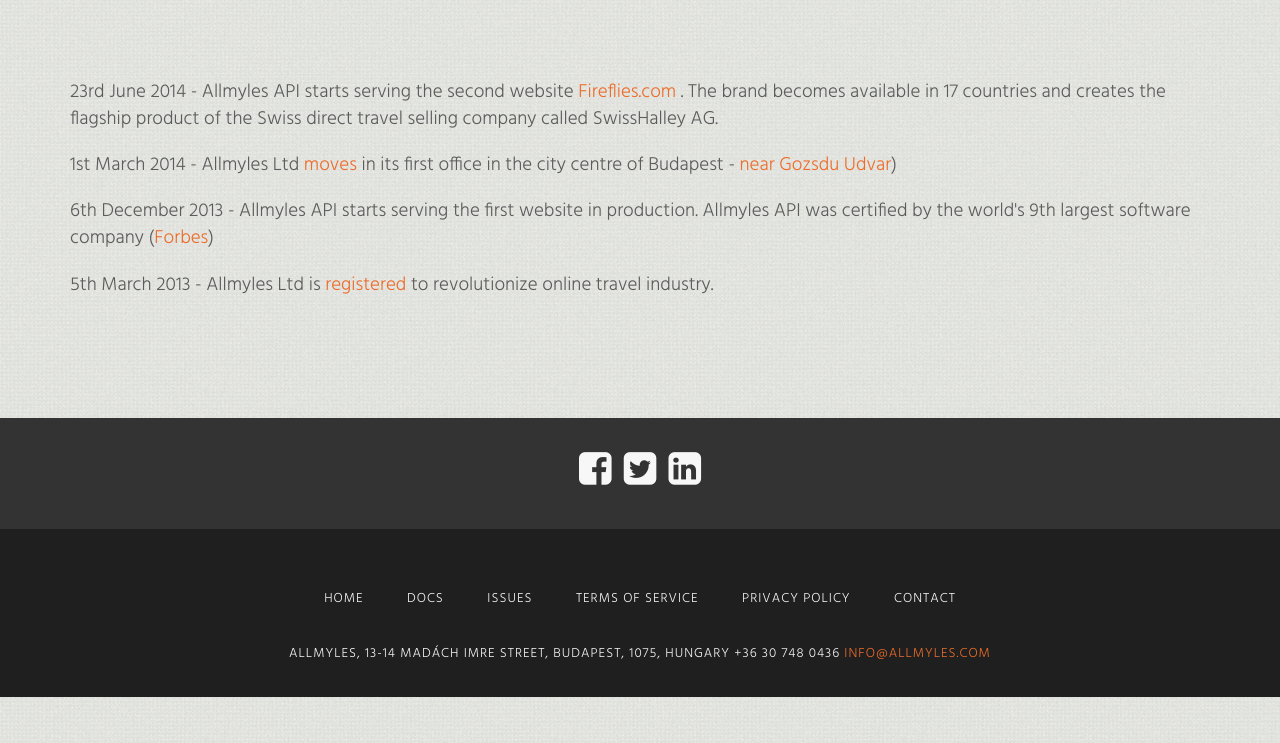
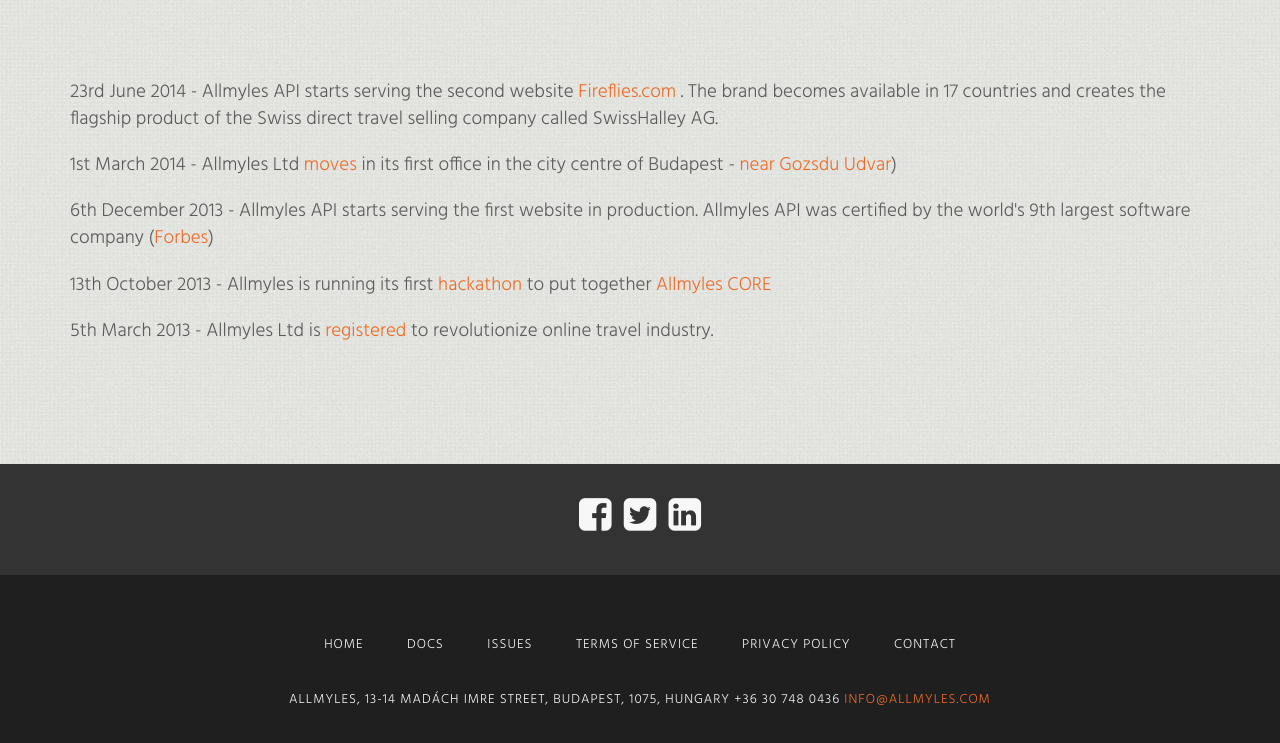
Before and after one commit to balazsszilardtoth/allmyles.github.io, a Jekyll site: the page built from news.html, in a window 1280 px wide. Shown: the part 624-1367 px from the top of the page. Built offline with Jekyll 4.4.1, drawn with Linux system fonts in a browser that asks for light colours; nearby versions of some CDN libraries.

Commit message:
hackathon

```diff
--- a/news.html
+++ b/news.html
@@ -15,6 +15,7 @@ title: News - Allmyles
 		<p>23rd June 2014 - Allmyles API starts serving the second website <a href="https://www.fireflies.com/">Fireflies.com </a>. The brand becomes available in 17 countries and creates the flagship product of the Swiss direct travel selling company called SwissHalley AG.</p>
 		<p>1st March 2014 - Allmyles Ltd <a href="https://twitter.com/allmylesconnect/status/602568480613920768">moves </a> in its first office in the city centre of Budapest - <a href="http://www.madachtrade.hu/index_en.php"> near Gozsdu Udvar</a>)</p>
 		<p>6th December 2013 - Allmyles API starts serving the first website in production. Allmyles API was certified by the world's 9th largest software company (<a href="http://www.forbes.com/global2000/list/#industry:Software%20%26%20Programming">Forbes</a>)</p>
+		<p>13th October 2013 - Allmyles is running its first <a href="https://twitter.com/allmylesconnect/status/602571665923547137">hackathon</a> to put together <a href="https://github.com/allmyles">Allmyles CORE </a></a> </p>
 		<p>5th March 2013 - Allmyles Ltd is <a href="http://www.e-cegjegyzek.hu/">registered</a> to revolutionize online travel industry.</p>
 	</div>
 </div>
```
